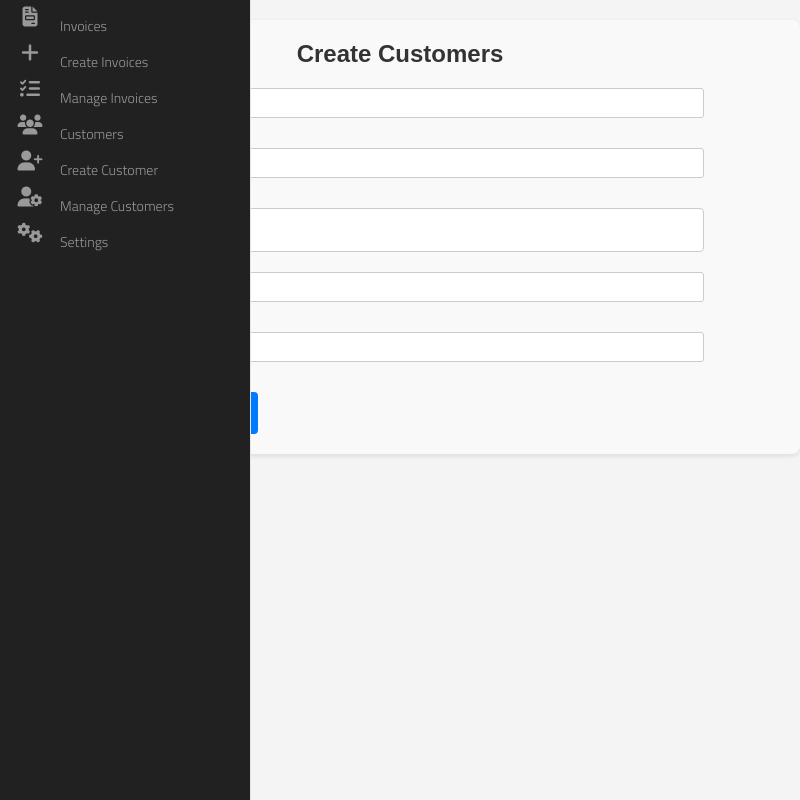
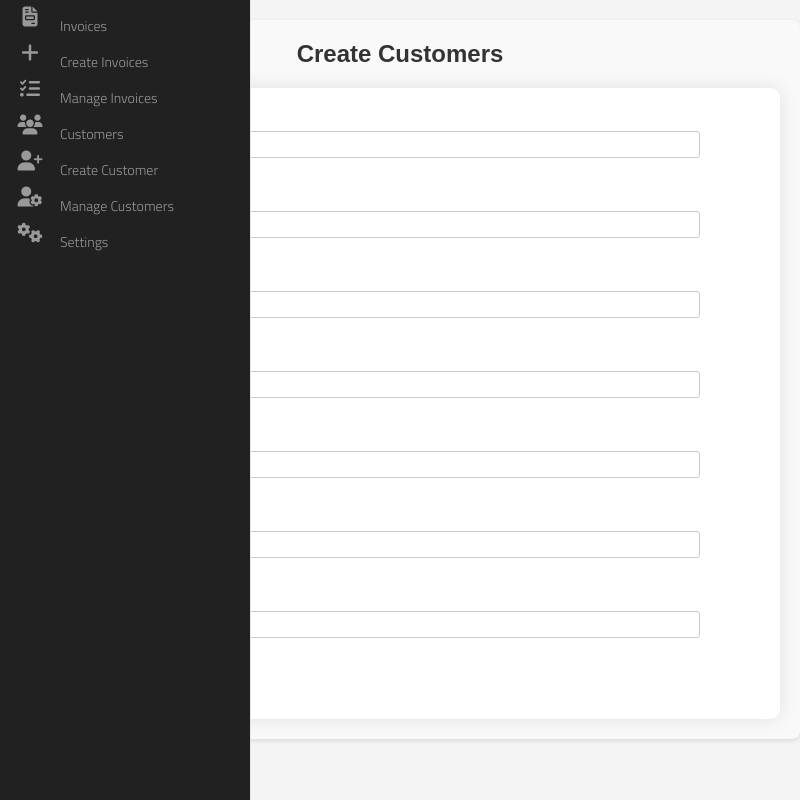
Before and after one commit to parthpetkar/Invoice-Generator-using-Electron.js, an Electron app: page index.html in a window 800 px wide. Drawn offline with nearby package versions, Linux system fonts and the light colour scheme; no server answers; a web font is replaced by a local one.

Commit message:
Customer Form Made Better

```diff
--- /dev/null
+++ b/customer.js
@@ -0,0 +1,82 @@
+$(document).ready(function () { //it waits for html to load
+
+    // Clear previous error messages
+    // $('.error-msg').text('');
+
+    $('#save_customer').click(function () {
+        var company_name = $('#customer_company_name').val();
+        var address = $('#customer_address').val();
+        var phone = $('#customer_phone').val();
+        var gstin = $('#customer_gstin').val();
+        var pan = $('#customer_pan').val();
+        var cin = $('#customer_cin').val();
+        var poNo = $('#customer_poNo').val();
+
+        window.electron.send('createCustomer', { company_name: company_name, address: address, phone: phone, gstin: gstin, pan: pan, cin: cin, poNo: poNo });
+    });
+
+    var itemsPerPage = 14;
+    var customerData = []; // Declare an empty array to hold customer data
+
+    $(document).ready(async () => {
+        try {
+            const data = await window.electron.invoke('fetchData');
+            customerData = data;
+
+            // After fetching data, calculate the total pages
+            totalPagesCustomer = Math.ceil(customerData.length / itemsPerPage);
+
+            // Initial population of the table
+            renderCustomerPage(currentPageCustomer);
+        } catch (error) {
+            console.log(error);
+        }
+    });
+
+    var currentPageCustomer = 1;
+    var totalPagesCustomer = 0; // Initialize total pages
+
+    function paginateCustomerData(page) {
+        var startIndex = (page - 1) * itemsPerPage;
+        var endIndex = startIndex + itemsPerPage;
+        return customerData.slice(startIndex, endIndex);
+    }
+
+    function populateCustomerTable(tableId, data) {
+        var tbody = $('#' + tableId + ' tbody');
+        tbody.empty();
+        $.each(data, function (index, item) {
+            var row = $('<tr>');
+            $.each(item, function (key, value) {
+                row.append($('<td>').text(value));
+            });
+            tbody.append(row);
+        });
+    }
+
+    function updateCustomerPaginationButtons() {
+        $('#prevCustomerBtn').prop('disabled', currentPageCustomer === 1);
+        $('#nextCustomerBtn').prop('disabled', currentPageCustomer === totalPagesCustomer);
+    }
+
+    function renderCustomerPage(page) {
+        currentPageCustomer = page;
+        var paginatedData = paginateCustomerData(currentPageCustomer);
+        populateCustomerTable("CustomerDataTable", paginatedData);
+        updateCustomerPaginationButtons();
+    }
+
+    // Pagination event handlers
+    $('#prevCustomerBtn').on('click', function () {
+        if (currentPageCustomer > 1) {
+            renderCustomerPage(currentPageCustomer - 1);
+        }
+    });
+
+    $('#nextCustomerBtn').on('click', function () {
+        if (currentPageCustomer < totalPagesCustomer) {
+            renderCustomerPage(currentPageCustomer + 1);
+        }
+    });
+
+})
--- a/index.css
+++ b/index.css
@@ -158,35 +158,55 @@ h2 {
 }
 
 /* Create Customers */
+.form-container {
+    background-color: #fff;
+    padding: 20px;
+    border-radius: 10px;
+    box-shadow: 0 0 20px rgba(0, 0, 0, 0.1);
+    animation: slideIn 0.5s forwards;
+}
+
+@keyframes slideIn {
+    from {
+        opacity: 0;
+        transform: translateY(-50px);
+    }
+
+    to {
+        opacity: 1;
+        transform: translateY(0);
+    }
+}
 .form-group {
     margin-bottom: 20px;
 }
 
-input[type="text"],
-input[type="tel"] {
-    width: 100%;
-    padding: 12px;
-    border-radius: 4px;
-    border: 1px solid #ccc;
-    box-sizing: border-box;
-    font-size: 16px;
+.form-group label {
+    display: block;
+    font-weight: bold;
+    margin-bottom: 5px;
 }
 
-button[type="submit"] {
-    background-color: #007bff;
-    color: white;
-    padding: 12px 20px;
-    border: none;
-    border-radius: 4px;
-        cursor: pointer;
-        font-size: 16px;
-        transition: background-color 0.3s ease;
+.form-group input {
+    width: 100%;
+    padding: 8px;
+    border: 1px solid #ccc;
+    border-radius: 5px;
 }
 
-button[type="submit"]:hover {
+.form-group button {
+    padding: 10px 20px;
+    background-color: #007bff;
+    color: #fff;
+    border: none;
+    border-radius: 5px;
+        cursor: pointer;
+    transition: background-color 0.3s;
+}
+
+.form-group button:hover {
     background-color: #0056b3;
 }
-
 /* Manage Customers*/
 #searchInput {
     width: 100%;
--- a/index.html
+++ b/index.html
@@ -1,5 +1,6 @@
 <!DOCTYPE html>
 <html lang="en">
+
 <head>
     <meta charset="UTF-8">
     <meta name="viewport" content="width=device-width, initial-scale=1.0">
@@ -7,12 +8,14 @@
     <link rel="stylesheet" href="index.css">
     <link rel="stylesheet" href="node_modules/@fortawesome/fontawesome-free/css/all.min.css">
     <script src="https://code.jquery.com/jquery-3.7.1.min.js"></script>
-    <script src="./index.js"></script>
-    <script src="db.js"></script>
+    <script src="index.js"></script>
+    <script src="invoices.js"></script>
+    <script src="customer.js"></script>
 </head>
+
 <body>
     <div>
-        <nav class="main-menu">
+        <nav class="main-menu" id="mainMenu">
             <ul>
                 <li>
                     <a href="#invoices">
@@ -67,7 +70,7 @@
     <section id="create_invoices" class="content-section">
         <div class="container">
             <h2>Create Invoice</h2>
-            <form action="action="http://localhost:3000/submit_invoice"" method="post">
+            <form>
                 <label for="invoice_number">Invoice Number:</label><br>
                 <input type="text" id="invoice_number" name="invoice_number" required><br><br>
 
@@ -151,26 +154,40 @@
     </section>
     <section id="create_customers" class="content-section">
         <h2>Create Customers</h2>
-        <form id="create_customer_form">
+        <div class="form-container">
+            <form id="myForm">
                 <div class="form-group">
-                <input type="text" id="customer_company_name" name="customer_company_name" placeholder="Company Name" required>
+                    <label for="companyName">Company Name</label>
+                    <input type="text" id="customer_company_name" name="companyName" required>
                     </div>
                     <div class="form-group">
-                <input type="text" id="customer_address" name="customer_address" placeholder="Address" required>
+                    <label for="address">Address</label>
+                    <input type="text" id="customer_address" name="address" required>
                     </div>
                     <div class="form-group">
-                <input type="tel" id="customer_phone" name="customer_phone" placeholder="Phone Number" required>
+                    <label for="phone">Phone</label>
+                    <input type="text" id="customer_phone" name="phone" required>
                     </div>
                     <div class="form-group">
-                <input type="text" id="customer_gstin" name="customer_gstin" placeholder="GSTIN" required>
+                    <label for="gstin">GSTIN</label>
+                    <input type="text" id="customer_gstin" name="gstin" required>
                     </div>
                     <div class="form-group">
-                <input type="text" id="customer_pan" name="customer_pan" placeholder="PAN Number">
+                    <label for="pan">PAN</label>
+                    <input type="text" id="customer_pan" name="pan" required>
                     </div>
-            <button type="submit" id="save_customer">Create Customer</button>
+                <div class="form-group">
+                    <label for="cin">CIN</label>
+                    <input type="text" id="customer_cin" name="cin" required>
+                </div>
+                <div class="form-group">
+                    <label for="poNo">PO NO</label>
+                    <input type="text" id="customer_poNo" name="poNo" required>
+                </div>
+                <button type="submit" id="save_customer">Submit</button>
                 </form>
+        </div>
     </section>
-
     <section id="manage_customers" class="content-section">
         <h2>Manage Customers</h2>
         <table id="CustomerDataTable">
@@ -181,7 +198,9 @@
                     <th>Address</th>
                     <th>PhoneNo</th>
                     <th>GSTIN</th>
-                    <th>PANNo</th>
+                    <th>PAN NO</th>
+                    <th>CIN</th>
+                    <th>PO NO</th>
                     </tr>
                     </thead>
                     <tbody>
@@ -198,4 +217,5 @@
         <button id="saveButton">Save</button>
     </section>
 </body>
+
 </html>
--- a/index.js
+++ b/index.js
@@ -1,137 +1,11 @@
 $(document).ready(function () {
-    $('.content-section').hide();
-    $('#create_customers').show();
-
-    $('.nav-menu-item').click(function (e) {
-        e.preventDefault();
-        const sectionToShow = $(this).attr('href');
-        $('.content-section').hide();
-        $(sectionToShow).show();
-    });
-
-    var itemsPerPage = 14;
-    // Sample data for demonstration
-    var invoiceData = [
-        { no: 1, name: "Task 1", date: "2024-03-08", due: "2024-03-15", status: "Pending", action: "Edit" },
-        { no: 2, name: "Task 2", date: "2024-03-09", due: "2024-03-16", status: "Completed", action: "Delete" },
-        // Add more data as needed
-    ];
-
-    var currentPageInvoice = 1;
-    var totalPagesInvoice = Math.ceil(invoiceData.length / itemsPerPage);
-
-    function paginateData(page) {
-        var startIndex = (page - 1) * itemsPerPage;
-        var endIndex = startIndex + itemsPerPage;
-        return invoiceData.slice(startIndex, endIndex);
+    // Function to update the height of the main menu based on window size
+    function updateMenuHeight() {
+        var windowHeight = $(window).height();
+        $('#mainMenu').height(windowHeight);
     }
 
-    function populateTable(tableId, data) {
-        var tbody = $('#' + tableId + ' tbody');
-        tbody.empty();
-        $.each(data, function (index, item) {
-            var row = $('<tr>');
-            $.each(item, function (key, value) {
-                if (key === 'action') {
-                    var button = $('<button>').text(value).addClass('action-btn');
-                    row.append($('<td>').append(button));
-                } else {
-                    row.append($('<td>').text(value));
-                }
-            });
-            tbody.append(row);
-        });
-    }
-
-    function updatePaginationButtons() {
-        $('#prevInvoiceBtn').prop('disabled', currentPageInvoice === 1);
-        $('#nextInvoiceBtn').prop('disabled', currentPageInvoice === totalPagesInvoice);
-    }
-
-    function renderPage(page) {
-        currentPageInvoice = page;
-        var paginatedData = paginateData(currentPageInvoice);
-        populateTable("InvoiceDataTable", paginatedData);
-        updatePaginationButtons();
-    }
-
-    // Initial population of the table
-    renderPage(currentPageInvoice);
-
-    // Pagination event handlers
-    $('#prevInvoiceBtn').on('click', function () {
-        if (currentPageInvoice > 1) {
-            renderPage(currentPageInvoice - 1);
-        }
-    });
-
-    $('#nextInvoiceBtn').on('click', function () {
-        if (currentPageInvoice < totalPagesInvoice) {
-            renderPage(currentPageInvoice + 1);
-        }
-    });
-
-    var customerData = []; // Declare an empty array to hold customer data
-
-    $(document).ready(async () => {
-        try {
-            const data = await window.electron.invoke('fetchData');
-            customerData = data;
-
-            // After fetching data, calculate the total pages
-            totalPagesCustomer = Math.ceil(customerData.length / itemsPerPage);
-
-            // Initial population of the table
-            renderCustomerPage(currentPageCustomer);
-        } catch (error) {
-            console.log(error);
-        }
-    });
-
-    var currentPageCustomer = 1;
-    var totalPagesCustomer = 0; // Initialize total pages
-
-    function paginateCustomerData(page) {
-        var startIndex = (page - 1) * itemsPerPage;
-        var endIndex = startIndex + itemsPerPage;
-        return customerData.slice(startIndex, endIndex);
-    }
-
-    function populateCustomerTable(tableId, data) {
-        var tbody = $('#' + tableId + ' tbody');
-        tbody.empty();
-        $.each(data, function (index, item) {
-            var row = $('<tr>');
-            $.each(item, function (key, value) {
-                row.append($('<td>').text(value));
-            });
-            tbody.append(row);
-        });
-    }
-
-    function updateCustomerPaginationButtons() {
-        $('#prevCustomerBtn').prop('disabled', currentPageCustomer === 1);
-        $('#nextCustomerBtn').prop('disabled', currentPageCustomer === totalPagesCustomer);
-    }
-
-    function renderCustomerPage(page) {
-        currentPageCustomer = page;
-        var paginatedData = paginateCustomerData(currentPageCustomer);
-        populateCustomerTable("CustomerDataTable", paginatedData);
-        updateCustomerPaginationButtons();
-    }
-
-    // Pagination event handlers
-    $('#prevCustomerBtn').on('click', function () {
-        if (currentPageCustomer > 1) {
-            renderCustomerPage(currentPageCustomer - 1);
-        }
-    });
-
-    $('#nextCustomerBtn').on('click', function () {
-        if (currentPageCustomer < totalPagesCustomer) {
-            renderCustomerPage(currentPageCustomer + 1);
-        }
-    });
-
+    // Call the function initially and whenever the window is resized
+    updateMenuHeight();
+    $(window).resize(updateMenuHeight);
 });
--- /dev/null
+++ b/invoices.js
@@ -0,0 +1,73 @@
+$(document).ready(function () {
+    $('.content-section').hide();
+    $('#create_customers').show();
+
+    $('.nav-menu-item').click(function (e) {
+        e.preventDefault();
+        const sectionToShow = $(this).attr('href');
+        $('.content-section').hide();
+        $(sectionToShow).show();
+    });
+
+    var itemsPerPage = 14;
+    // Sample data for demonstration
+    var invoiceData = [
+        { no: 1, name: "Task 1", date: "2024-03-08", due: "2024-03-15", status: "Pending", action: "Edit" },
+        { no: 2, name: "Task 2", date: "2024-03-09", due: "2024-03-16", status: "Completed", action: "Delete" },
+        // Add more data as needed
+    ];
+
+    var currentPageInvoice = 1;
+    var totalPagesInvoice = Math.ceil(invoiceData.length / itemsPerPage);
+
+    function paginateData(page) {
+        var startIndex = (page - 1) * itemsPerPage;
+        var endIndex = startIndex + itemsPerPage;
+        return invoiceData.slice(startIndex, endIndex);
+    }
+
+    function populateTable(tableId, data) {
+        var tbody = $('#' + tableId + ' tbody');
+        tbody.empty();
+        $.each(data, function (index, item) {
+            var row = $('<tr>');
+            $.each(item, function (key, value) {
+                if (key === 'action') {
+                    var button = $('<button>').text(value).addClass('action-btn');
+                    row.append($('<td>').append(button));
+                } else {
+                    row.append($('<td>').text(value));
+                }
+            });
+            tbody.append(row);
+        });
+    }
+
+    function updatePaginationButtons() {
+        $('#prevInvoiceBtn').prop('disabled', currentPageInvoice === 1);
+        $('#nextInvoiceBtn').prop('disabled', currentPageInvoice === totalPagesInvoice);
+    }
+
+    function renderPage(page) {
+        currentPageInvoice = page;
+        var paginatedData = paginateData(currentPageInvoice);
+        populateTable("InvoiceDataTable", paginatedData);
+        updatePaginationButtons();
+    }
+
+    // Initial population of the table
+    renderPage(currentPageInvoice);
+
+    // Pagination event handlers
+    $('#prevInvoiceBtn').on('click', function () {
+        if (currentPageInvoice > 1) {
+            renderPage(currentPageInvoice - 1);
+        }
+    });
+
+    $('#nextInvoiceBtn').on('click', function () {
+        if (currentPageInvoice < totalPagesInvoice) {
+            renderPage(currentPageInvoice + 1);
+        }
+    });
+});
--- a/main.js
+++ b/main.js
@@ -53,8 +53,8 @@ async function connectToDB() { // Corrected function name and async keyword
 app.whenReady().then(connectToDB);
 
 ipcMain.on('createCustomer', (event, data) => {
-    const { name, address, phone, gstin, pan } = data;
-    connection.query('INSERT INTO customers (company_name, address, phone, gstin, pan) VALUES (?, ?, ?, ?, ?)', [name, address, phone, gstin, pan], function (error, results, fields) {
+    const { company_name, address, phone, gstin, pan, cin, poNo } = data;
+    connection.query('INSERT INTO customers (company_name, address, phone, gstin, pan, cin, pono) VALUES (?, ?, ?, ?, ?, ?, ?)', [company_name, address, phone, gstin, pan, cin, poNo], function (error) {
         if (error) {
             console.error(error);
             event.reply('saveToDatabaseResult', { success: false, error: error.message });
```
Also changed, not shown: db.js (deleted, +0 -11 lines). Lines whose indentation alone changed are shown as unchanged.
